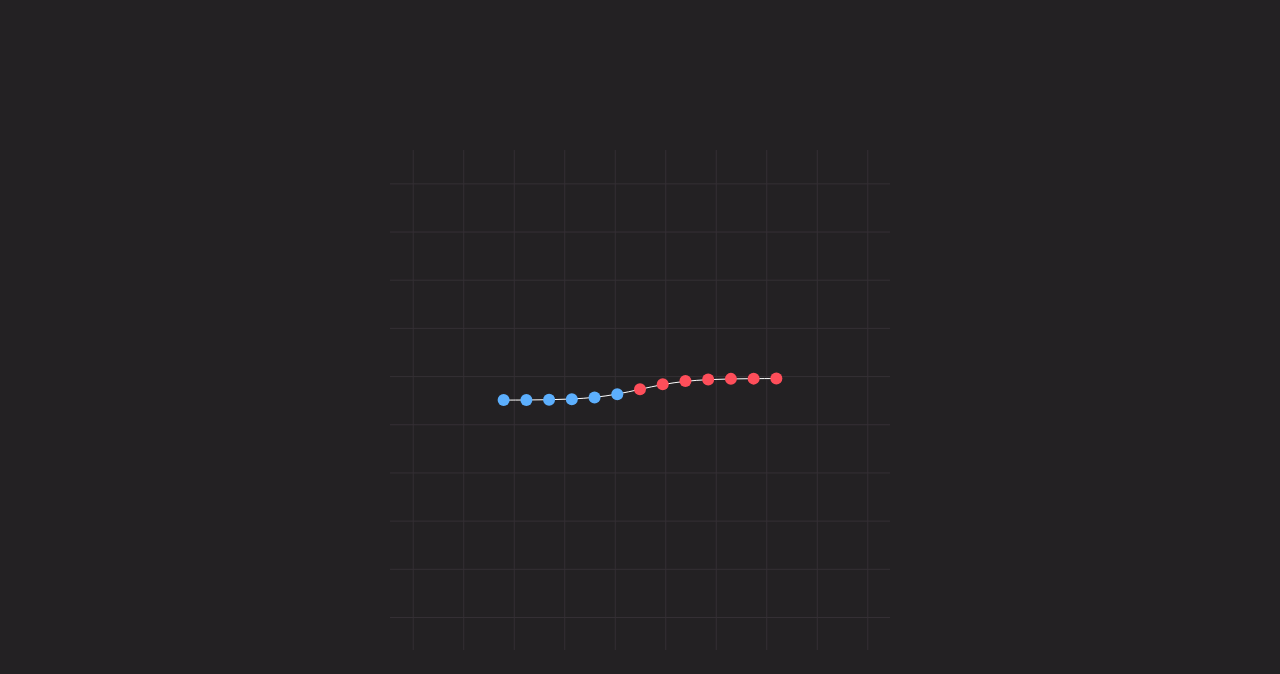
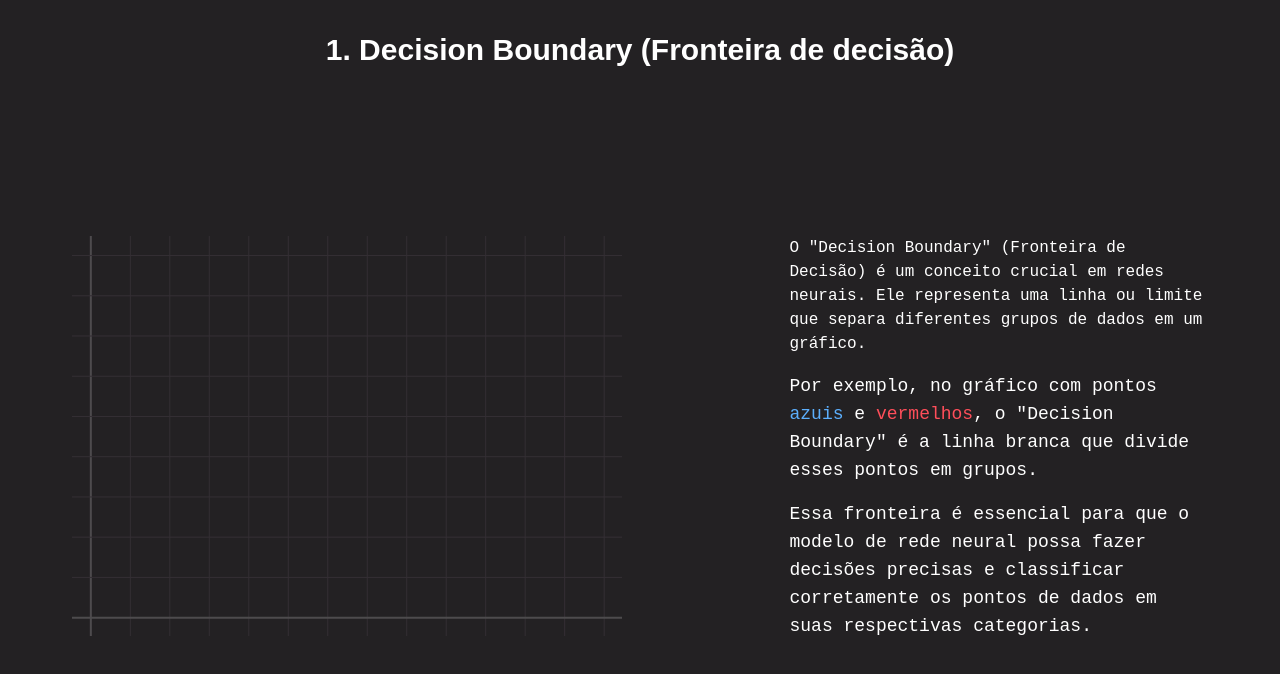
Before and after one commit to tahaluh/NeuraNet, a Next.js app: page / in a window 1280 px wide. Shown: the top 674 px of the page. Built offline with nearby package versions, Linux system fonts and the light colour scheme.

Commit message:
style: page style update

```diff
--- a/src/app/globals.css
+++ b/src/app/globals.css
@@ -25,3 +25,19 @@ body {
   color: var(--color-text);
   background: var(--color-background);
 }
+
+.RobotoMono {
+  font-family: 'Roboto Mono', monospace;
+}
+
+.Montserrat {
+  font-family: 'Montserrat', sans-serif;
+}
+
+.NeuraRed {
+  color: var(--color-red);
+}
+
+.NeuraBlue {
+  color: var(--color-blue);
+}
--- a/src/app/page.tsx
+++ b/src/app/page.tsx
@@ -3,45 +3,45 @@ import NeuraChart from "../components/neuraChart";
 
 export default function Home() {
   return (
-    <main className="flex items-center justify-center h-screen text-red-500">
-      <NeuraChart
-        height={500}
-        width={500}
-        xAxisGrids={10}
-        yAxisGrids={10}
-        blueStrokeData={[
-          { x: -6, y: 0.0025 },
-          { x: -5, y: 0.0067 },
-          { x: -4, y: 0.0179 },
-          { x: -3, y: 0.0474 },
-          { x: -2, y: 0.1192 },
-          { x: -1, y: 0.2689 },
-        ]}
-        redStrokeData={[
-          { x: 0, y: 0.5 },
-          { x: 1, y: 0.7311 },
-          { x: 2, y: 0.8808 },
-          { x: 3, y: 0.9526 },
-          { x: 4, y: 0.9821 },
-          { x: 5, y: 0.9933 },
-          { x: 6, y: 0.9975 },
-        ]}
-        lineStrokeData={[
-          { x: -6, y: 0.0025 },
-          { x: -5, y: 0.0067 },
-          { x: -4, y: 0.0179 },
-          { x: -3, y: 0.0474 },
-          { x: -2, y: 0.1192 },
-          { x: -1, y: 0.2689 },
-          { x: 0, y: 0.5 },
-          { x: 1, y: 0.7311 },
-          { x: 2, y: 0.8808 },
-          { x: 3, y: 0.9526 },
-          { x: 4, y: 0.9821 },
-          { x: 5, y: 0.9933 },
-          { x: 6, y: 0.9975 },
-        ]}
-      />
+    <main className="flex flex-row flex-wrap items-start justify-center h-screen">
+      {/* Título Centralizado */}
+      <h1 className="text-3xl font-bold mb-2 mt-8 w-screen text-center Montserrat">
+        1. Decision Boundary (Fronteira de decisão)
+      </h1>
+
+      {/* Layout Desktop */}
+      <div className="flex flex-row items-start justify-around space-x-4">
+        {/* Chart na Esquerda */}
+        <div className="">
+          <NeuraChart
+            height={400}
+            width={550}
+            xAxisGrids={14}
+            yAxisGrids={10}
+            centerAxis={false}
+          />
+        </div>
+
+        {/* Bloco de Texto à Direita */}
+        <div className="w-2/6">
+          <p className="text-md RobotoMono mb-4 ml-2">
+            O "Decision Boundary" (Fronteira de Decisão) é um conceito crucial
+            em redes neurais. Ele representa uma linha ou limite que separa
+            diferentes grupos de dados em um gráfico.
+          </p>
+          <p className="text-lg RobotoMono mb-4 ml-2">
+            Por exemplo, no gráfico com pontos{" "}
+            <span className="NeuraBlue">azuis</span> e{" "}
+            <span className="NeuraRed">vermelhos</span>, o "Decision Boundary" é
+            a linha branca que divide esses pontos em grupos.
+          </p>
+          <p className="text-lg RobotoMono ml-2">
+            Essa fronteira é essencial para que o modelo de rede neural possa
+            fazer decisões precisas e classificar corretamente os pontos de
+            dados em suas respectivas categorias.
+          </p>
+        </div>
+      </div>
     </main>
   );
 }
```
